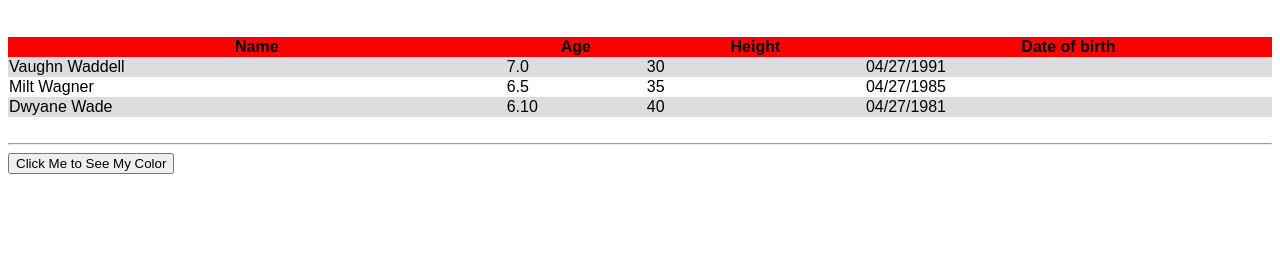
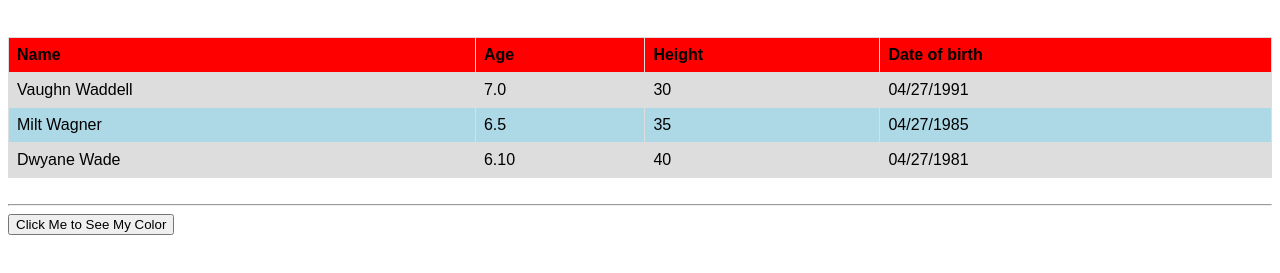
Before and after one commit to elija33/RowanCsAssignment9, a plain HTML site: page index.html in a window 1280 px wide. Shown: the part 61-334 px from the top of the page. Drawn offline with Linux system fonts and the light colour scheme.

Commit message:
Update index.html

```diff
--- a/index.html
+++ b/index.html
@@ -9,6 +9,12 @@
       font-family: arial, sans-serif;
       border-collapse: collapse;
       width: 100%;
+    }
+
+    td, th {
+      border: 1px solid #dddddd;
+      text-align: left;
+      padding: 8px;
     }
 
     tr:nth-child(even) {
@@ -31,10 +37,10 @@
         <td>04/27/1991</td>
       </tr>
       <tr>
-        <td>Milt Wagner</td>
-        <td>6.5</td>
-        <td>35</td>
-        <td>04/27/1985</td>
+        <td class="exam">Milt Wagner</td>
+        <td class="exam">6.5</td>
+        <td class="exam">35</td>
+        <td class="exam">04/27/1985</td>
       </tr>
       <tr>
         <td>Dwyane Wade</td>
@@ -48,6 +54,11 @@
       <script>
           document.getElementById("dom").innerHTML = "Getting an Element by it's ID";
           document.querySelector("tr").style.backgroundColor="red";
+          var x, a, s, y;
+          x = document.querySelectorAll(".exam");
+            for(i = 0; i < x.length; i++){
+              x[i].style.background = "LightBlue";
+            }
           function myFunction(){
             document.body.style.backgroundColor="DarkGrey";
           }
```
